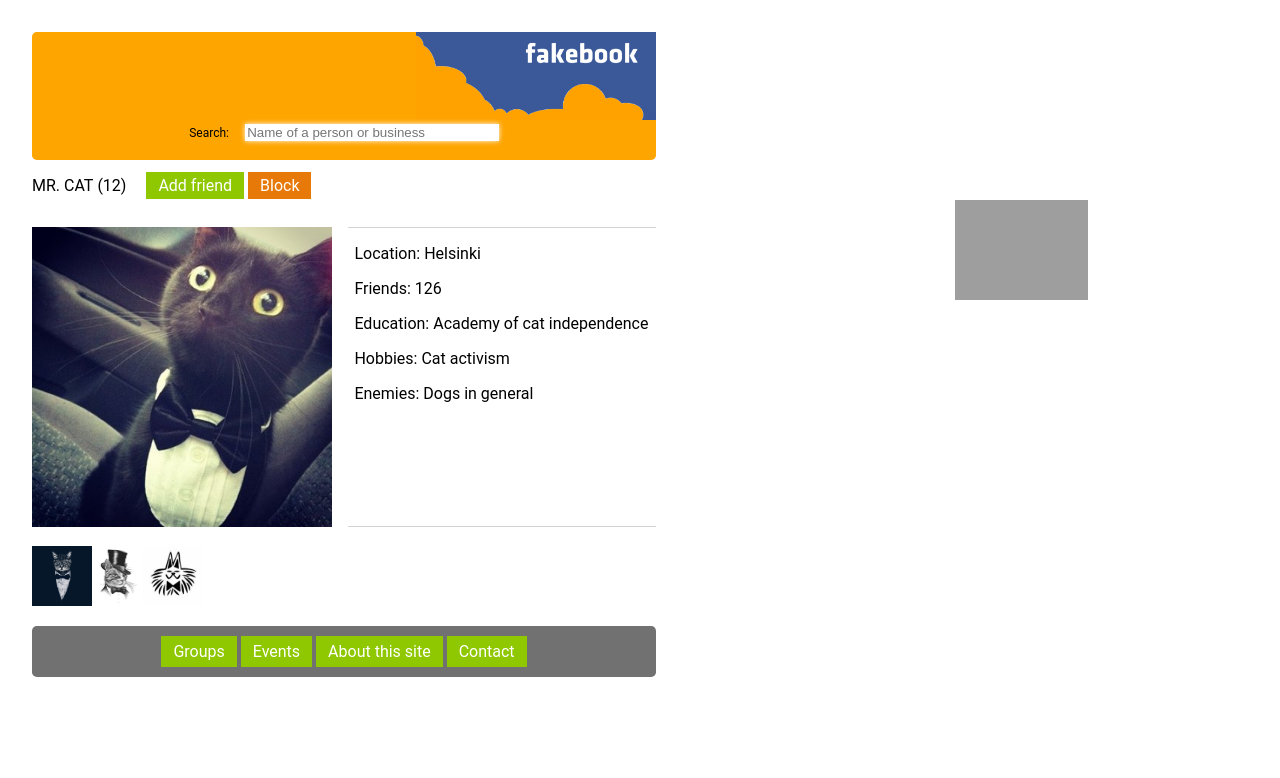
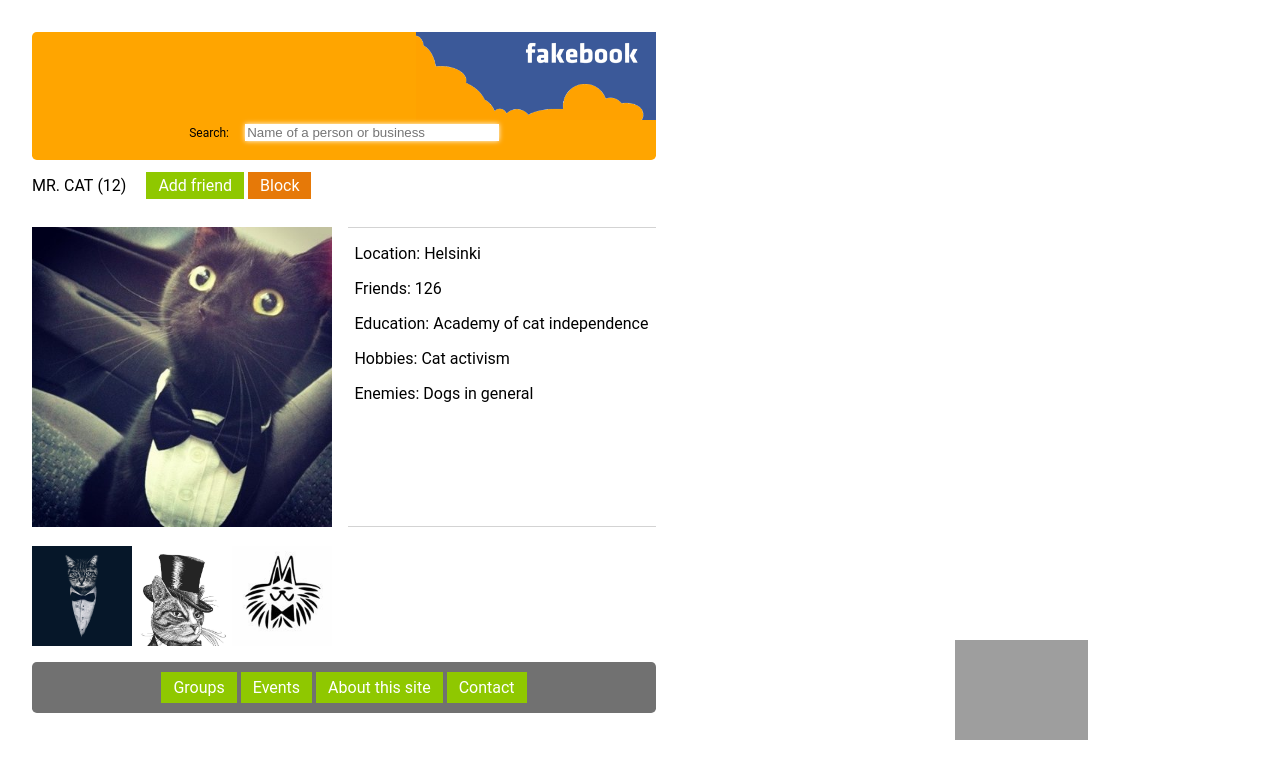
Before and after one commit to spogulis/Fakebook, a plain HTML site: page index.html in a window 1280 px wide. Drawn offline with Linux system fonts and the light colour scheme; grey boxes are pictures that could not be loaded.

Commit message:
Added gallery that's based on hover effect.

```diff
--- a/index.html
+++ b/index.html
@@ -130,27 +130,69 @@
         }
 
         .gallery {
+            display: flex;
             width: 50%;
+            height: 100px;
         }
 
         .galleryPic {
             max-height: 60px;
         }
+        .pic1 {
+            background: url("img/2.jpg");
+            background-size: cover;
+            height: 100px;
+            width: 100px;
+        }
+        .pic11 {
+            background: url("img/2.jpg");
+            background-size: cover;
+            height: 100px;
+            width: 100px;
+        }
+        .pic1:hover .pic11 {
+            position: absolute;
+            right: 20%;
+            top: 30%;
+            transform: scale(4);
+        }
+        .pic2 {
 
-        .galleryPic:hover {
-            color: #424242;
-            /*-webkit-transition: all .3s ease-in;
-            -moz-transition: all .3s ease-in;
-            -ms-transition: all .3s ease-in;
-            -o-transition: all .3s ease-in;
-            transition: all .3s ease-in;
-            opacity: 1;
-            transform: scale(2.15);
-            -ms-transform: scale(2.15); /* IE 9 */
-            /* -webkit-transform: scale(2.15);
-            position: relative; */
-            right: 100px;
-            bottom: 150px;
+            background: url("img/3.jpg");
+            background-size: cover;
+            height: 100px;
+            width: 100px;
+        }
+        .pic22 {
+            background: url("img/3.jpg");
+            background-size: cover;
+            height: 100px;
+            width: 100px;
+        }
+        .pic2:hover .pic22 {
+            position: absolute;
+            right: 20%;
+            top: 30%;
+            transform: scale(4);
+        }
+        .pic3 {
+
+            background: url("img/4.jpg");
+            background-size: cover;
+            height: 100px;
+            width: 100px;
+        }
+        .pic33 {
+            background: url("img/4.jpg");
+            background-size: cover;
+            height: 100px;
+            width: 100px;
+        }
+        .pic3:hover .pic33 {
+            position: absolute;
+            right: 20%;
+            top: 30%;
+            transform: scale(4);
         }
         footer {
             width: 50%;
@@ -175,9 +217,11 @@
         .rightBackground {
             position: fixed;
             right: 15%;
-            top: 25%;
+            top: 80%;
             height: 100px;
         }
+
+
     </style>
 </head>
 <body>
@@ -220,12 +264,23 @@
                 <br />
                 <!-- Gallery -->
                 <div class="gallery">
-                <img class="galleryPic" src="img/2.jpg" alt="Gallery image 2" />
-                <img class="galleryPic" src="img/3.jpg" alt="Gallery image 3" />
-                <img class="galleryPic" src="img/4.jpg" alt="Gallery image 4" />
+                    <!-- Image1 -->
+                    <div class="pic1">
+                        <div class="pic11">
                         </div>
                     </div>
-
+                    <div class="pic2">
+                        <div class="pic22">
+                        </div>
+                    </div>
+                    <div class="pic3">
+                        <div class="pic33">
+                        </div>
+                    </div>
+                    <!-- <img class="pic2 galleryPic" src="img/3.jpg" alt="Gallery image 3" />
+                    <img class="pic3 galleryPic" src="img/4.jpg" alt="Gallery image 4" /> -->
+                </div>
+            </div>
             <!--footer-->
             <footer>
                 <a class="footerButtons">Groups</a>
```
Lines whose indentation alone changed are shown as unchanged.
